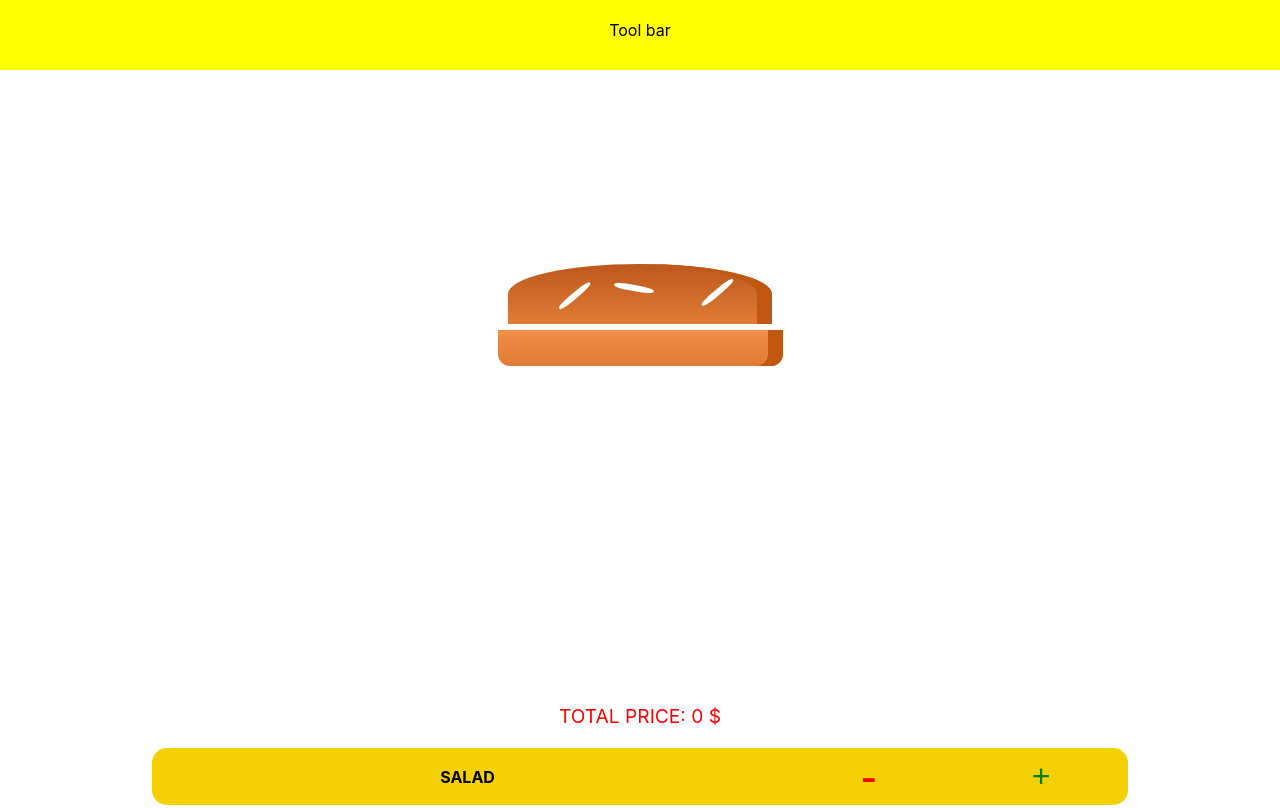
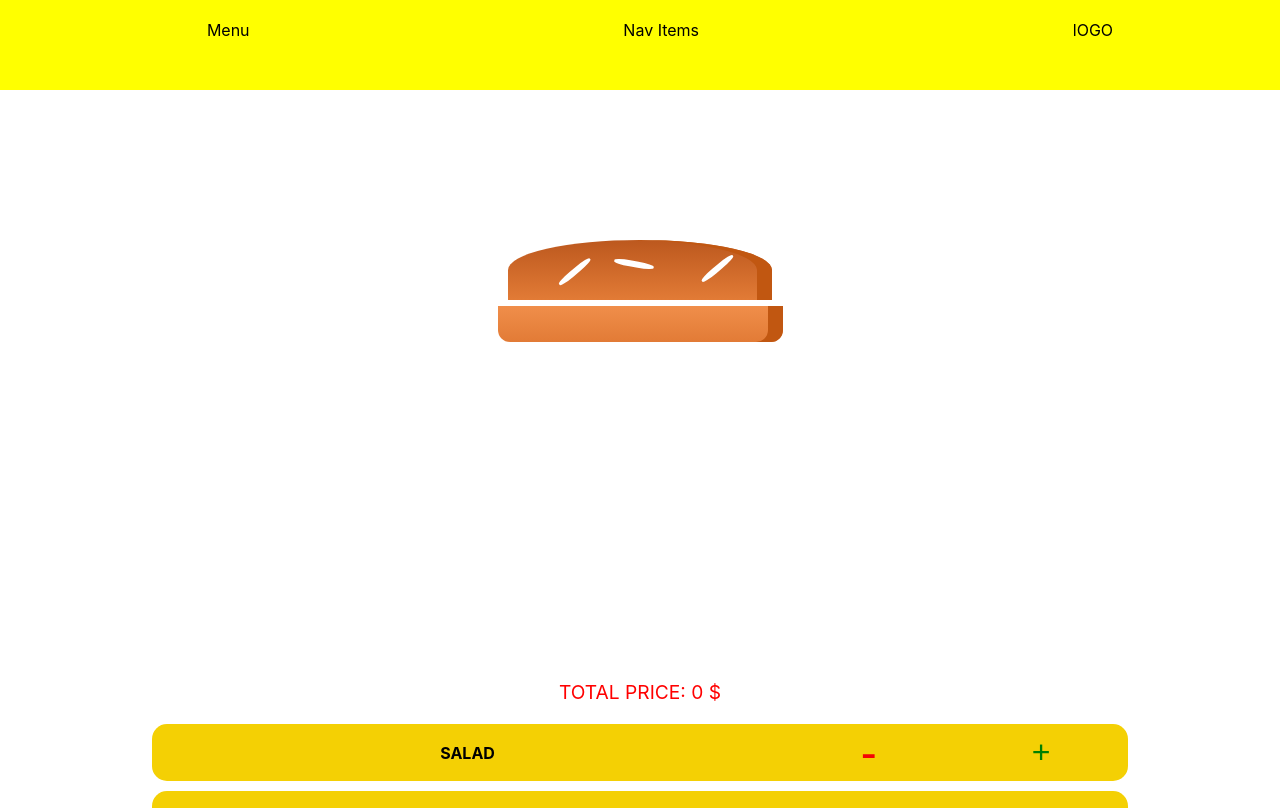
Before and after one commit to MajedDalain/Burger-Builder, a React (Create React App) app: page / in a window 1280 px wide. Shown: the top 808 px of the page. Built offline with nearby package versions, Linux system fonts and the light colour scheme.

Commit message:
initial commit for toolbar margins and make order button

```diff
--- a/src/components/Layout/Layout.js
+++ b/src/components/Layout/Layout.js
@@ -6,7 +6,6 @@ const layout = (props) => {
     return (
     <Aux>
         <Toolbar/>
-        {/* <div>SideDrawer</div>  */}
         <main className={classes.content}>
             {props.children}
         </main>
--- a/src/components/Layout/Layout.module.css
+++ b/src/components/Layout/Layout.module.css
@@ -1,5 +1,4 @@
 .content {
-    margin-top: 50px;
     padding: 20px;
 }
 
--- a/src/components/Navigation/Toolbar/Toolbar.js
+++ b/src/components/Navigation/Toolbar/Toolbar.js
@@ -3,9 +3,11 @@ import classes from './Toolbar.module.css';
 
 const toolbar = () => {
     return (
-    <div className={classes.toolbar}>
-        Tool bar
-    </div>)
+    <header className={classes.toolbar}>
+        <div>Menu</div>
+        <div>Nav Items</div>
+        <div>lOGO</div>
+    </header>)
 }
 
 export default toolbar;
--- a/src/components/Navigation/Toolbar/Toolbar.module.css
+++ b/src/components/Navigation/Toolbar/Toolbar.module.css
@@ -1,6 +1,10 @@
 .toolbar {
-    padding-top: 20px;
+    position: fixed;
+    padding: 20px;
     background-color: yellow;
     height: 50px;
     width: 100%;
+    display: flex;
+    justify-content: space-around;
+    z-index: 90;
 }
--- a/src/containers/BurgerBuilder/BurgerBuilder.js
+++ b/src/containers/BurgerBuilder/BurgerBuilder.js
@@ -24,7 +24,8 @@ class BurgerBuilder extends Component {
         cheese: 0,
         meat:0,
     },
-    totalPrice: 0
+    totalPrice: 0,
+    showModal: false
     }
 
     componentDidMount() {
@@ -46,6 +47,16 @@ class BurgerBuilder extends Component {
     }))
    }
 
+   showOrderModal = () =>  {
+       this.setState({showModal: true});
+   }
+
+   hideOrderModal = () => {
+    this.setState({showModal: false});
+   }
+
+
+
    removeIngrident = (e)  => {
     const type = e.target.name;
     let newValue = this.state.ingridents[type] - 1 ;
@@ -62,6 +73,7 @@ class BurgerBuilder extends Component {
    }
 
     render() {
+        const orderBtnStyle = `${classes.OrderNow} ${this.state.totalPrice > 0 ? classes.OrderNowActive : classes.OrderNowDisable}`;
         return (
         <Aux>
             <div className= {classes.BurgerIngridents}>
@@ -72,9 +84,9 @@ class BurgerBuilder extends Component {
              <BuilderControls ingridents = {this.state.ingridents} add={this.addIngrident} remove= {this.removeIngrident}/>
             </div>
             <div>
-                <button className={`${classes.OrderNow} ${this.state.totalPrice > 0 ? classes.OrderNowActive : classes.OrderNowDisable}`}>
+                <button className={orderBtnStyle} onClick={this.showOrderModal}>
                     Order Now
-                    </button>
+                </button>
             </div>
         </Aux>
         )
--- a/src/containers/BurgerBuilder/BurgerBuilder.module.css
+++ b/src/containers/BurgerBuilder/BurgerBuilder.module.css
@@ -2,8 +2,7 @@
     overflow: scroll;
     width: 300px;
     height: 300px;
-    margin: auto;
-    margin-bottom: 1rem;
+    margin: 6rem auto 1rem auto;
     padding: 10%;
 }
 
```
Also changed, not shown: src/components/UI/Modal/Modal.js (added).
